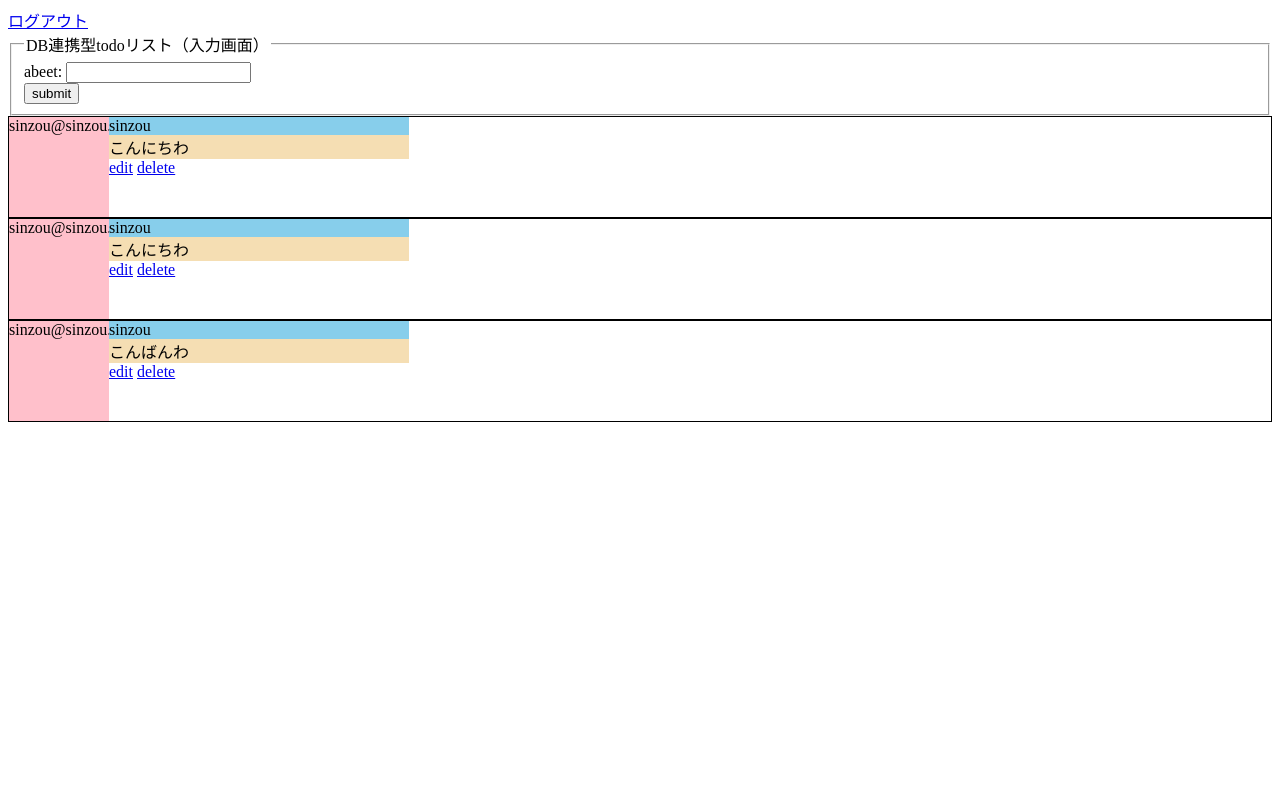
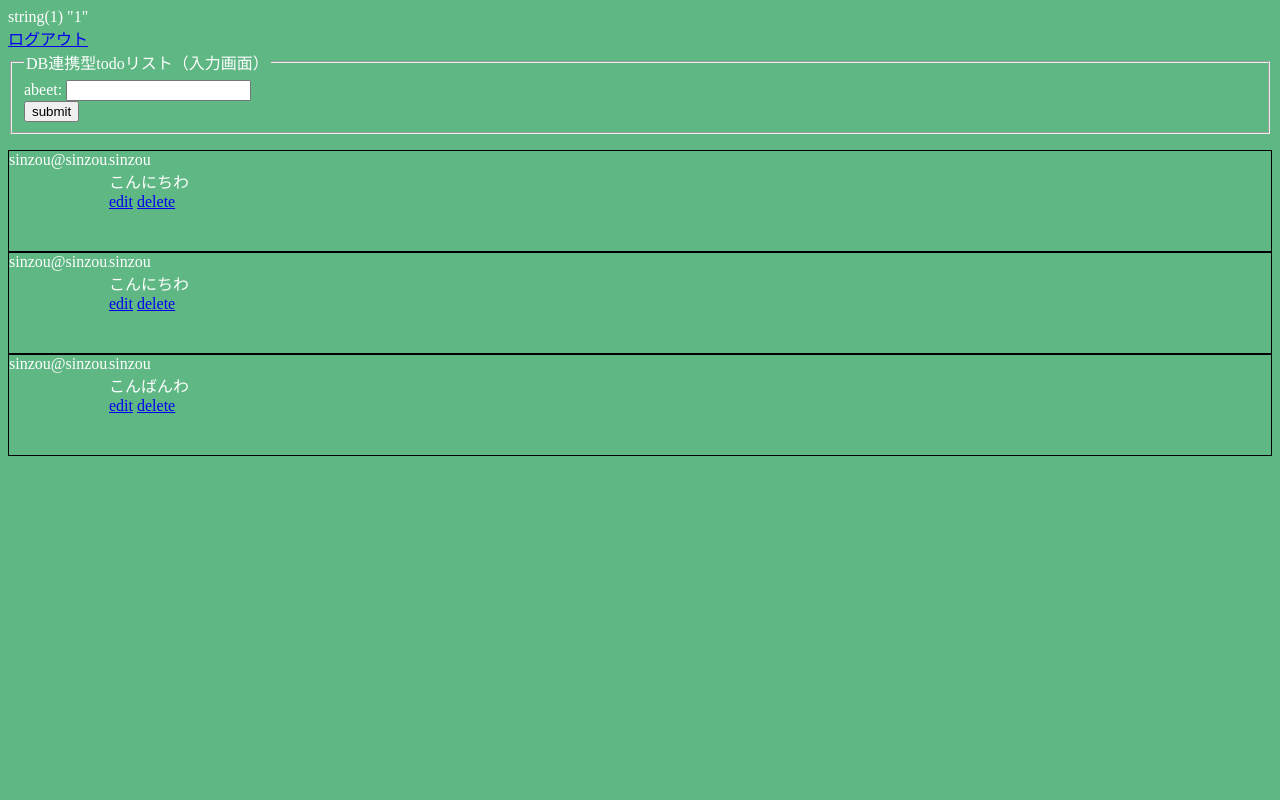
Before and after one commit to abe-masafumi/php-abeeter, a PHP site: page /abeet.php in a window 1280 px wide. Run offline with PHP 8.4, Linux system fonts and the light colour scheme; the visitor is signed in with stand-in values (Sample User, id 1); data comes from the database, SQL or seed files in the repository.

Commit message:
varsion1.6

```diff
--- a/abeet.php
+++ b/abeet.php
@@ -9,7 +9,7 @@ if (isset($_COOKIE['PHPSESSID'])) {
 } else {
   $myId = '';
 }
-// var_dump($myId);
+var_dump($myId);
 // exit("0k");
 
 
@@ -38,15 +38,16 @@ foreach ($all_rows as $rows) {
   <div class='my_abeet'>
     <div class='my_name'>{$rows['user_name']}</div>
     <div class='my_text'>{$rows['abeet']}</div>
-    <div>
+    <div class='my_abeet' id='my_abeet'>
     <a href='abeet_edit.php?id={$rows["id"]}'>edit</a>
     <a href='abeet_delete.php?id={$rows["id"]}'>delete</a>
-
   </div>
   </div>
 
   </div>";
 }
+
+
 
 
 
@@ -173,7 +174,10 @@ if ($_SERVER["REQUEST_METHOD"] == "POST") {
     </div>
   </div>
   <!-- ここに<tr><td>deadline</td><td>todo</td><tr>の形でデータが入る -->
+<script>
+const my_abeet = document.getElementById('my_abeet');
 
+</script>
 
 </body>
 
--- a/css/abeet.css
+++ b/css/abeet.css
@@ -1,24 +1,30 @@
+body {
+  background: #5fb784;
+  color: white;
+}
 .block {
   border: 1px solid black;
   /* background: skyblue; */
   display: flex;
+
 }
 
 .my_thumbnail {
-  background: pink;
+  /* background: pink; */
   width: 100px;
   height: 100px;
+  overflow: hidden;
 }
 
 .my_abeet {
   /* background: gray; */
-  width: 300px;
+  width: 400px;
 }
 
-.my_name {
+/* .my_name {
   background: skyblue;
-}
+} */
 
-.my_text {
+/* .my_text {
   background: wheat;
-}
+} */
```
Also changed, not shown: root.php (+62 -2 lines).
